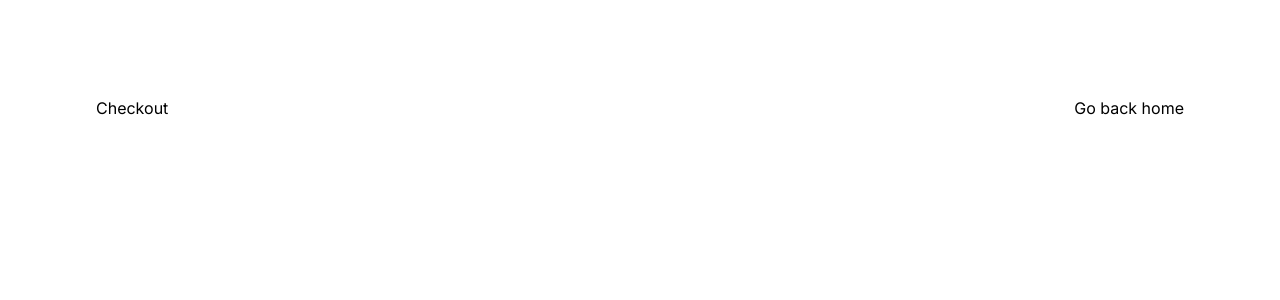
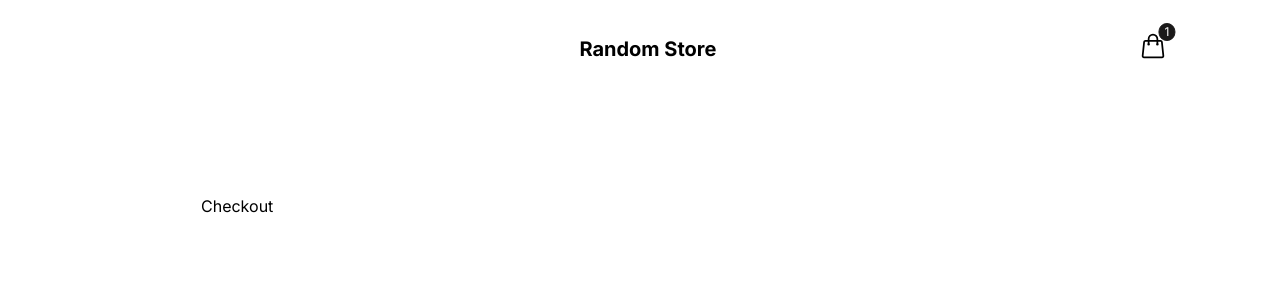
Before and after one commit to aizadrzo/Next-Storefront, a Next.js app: page /checkout in a window 1280 px wide. Shown: the top 300 px of the page. Built offline with nearby package versions, Linux system fonts and the light colour scheme.

Commit message:
added a bunch of stuff

```diff
--- a/package.json
+++ b/package.json
@@ -11,7 +11,8 @@
   "dependencies": {
     "next": "14.1.0",
     "react": "^18",
-    "react-dom": "^18"
+    "react-dom": "^18",
+    "tailwind-merge": "^2.2.1"
   },
   "devDependencies": {
     "@types/node": "^20",
--- a/src/app/checkout/page.tsx
+++ b/src/app/checkout/page.tsx
@@ -1,4 +1,3 @@
-import Link from "next/link";
 import React from "react";
 
 const Checkout = () => {
@@ -6,7 +5,6 @@ const Checkout = () => {
     <div className="flex min-h-screen flex-col p-24">
       <div className="flex items-center justify-between">
         <h1>Checkout</h1>
-        <Link href="/">Go back home</Link>
       </div>
       <div className="flex"></div>
     </div>
--- a/src/app/layout.tsx
+++ b/src/app/layout.tsx
@@ -1,6 +1,8 @@
 import type { Metadata } from "next";
 import { Inter } from "next/font/google";
 import "./globals.css";
+import { twMerge } from "tailwind-merge";
+import { Navbar } from "@/components";
 
 const inter = Inter({ subsets: ["latin"] });
 
@@ -16,7 +18,15 @@ export default function RootLayout({
 }>) {
   return (
     <html lang="en">
-      <body className={inter.className}>{children}</body>
+      <body
+        className={twMerge(
+          "mx-auto max-w-[1110px] px-5 min-h-screen flex flex-col",
+          inter.className
+        )}
+      >
+        <Navbar />
+        {children}
+      </body>
     </html>
   );
 }
--- a/src/app/page.tsx
+++ b/src/app/page.tsx
@@ -1,17 +1,12 @@
 "use client";
 import { ProductCard } from "@/components";
 import { useFetchProducts } from "@/hooks";
-import Link from "next/link";
 
 export default function Home() {
-  const { products } = useFetchProducts();
+  const { products, isLoading } = useFetchProducts();
 
   return (
-    <main className="flex min-h-screen flex-col px-5 lg:px-40 py-5">
-      <div className="flex justify-between items-center">
-        <h1>My Storefront</h1>
-        <Link href="/checkout">Checkout Page</Link>
-      </div>
+    <main className="py-5">
       <div className="grid grid-cols-1 md:grid-cols-2 lg:grid-cols-3 gap-5">
         {products?.map((product) => (
           <ProductCard
@@ -21,6 +16,7 @@ export default function Home() {
             title={product?.title}
             price={product?.price}
             category={product?.category}
+            isLoading={isLoading}
           />
         ))}
       </div>
--- a/src/app/products/[id]/page.tsx
+++ b/src/app/products/[id]/page.tsx
@@ -1,8 +1,7 @@
 "use client";
+import React from "react";
 import { SinglePageProduct } from "@/components";
 import { useFetchSingleProduct } from "@/hooks";
-import Link from "next/link";
-import React from "react";
 
 type ProductPage = {
   params: { id: string };
@@ -11,10 +10,7 @@ type ProductPage = {
 const ProductPage = ({ params }: ProductPage) => {
   const { singleProduct } = useFetchSingleProduct({ id: params.id });
   return (
-    <main className="flex min-h-screen flex-col px-5 lg:px-40 py-5">
-      <Link href="/" className="text-sm pb-[50px]">
-        Go back home
-      </Link>
+    <main className="grid place-content-center py-5">
       <SinglePageProduct
         image={singleProduct?.image}
         title={singleProduct?.title}
--- a/src/components/index.ts
+++ b/src/components/index.ts
@@ -1,2 +1,3 @@
 export { default as ProductCard } from "./product-card";
 export { default as SinglePageProduct } from "./single-page-product";
+export { default as Navbar } from "./navbar";
--- /dev/null
+++ b/src/components/navbar.tsx
@@ -0,0 +1,38 @@
+import React from "react";
+import Link from "next/link";
+
+const Navbar = () => {
+  return (
+    <nav className="navbar py-8 bg-base-100 sticky top-0 z-10">
+      <div className="navbar-start"></div>
+      <Link href="/">
+        <h1 className="navbar-center text-xl font-bold">Random Store</h1>
+      </Link>
+      <div className="navbar-end">
+        <Link href="/checkout">
+          <div className="indicator">
+            <span className="indicator-item badge badge-xs badge-secondary py-2 rounded-full">
+              1
+            </span>
+            <svg
+              xmlns="http://www.w3.org/2000/svg"
+              fill="none"
+              viewBox="0 0 24 24"
+              stroke-width="1.5"
+              stroke="currentColor"
+              className="w-7 h-7"
+            >
+              <path
+                stroke-linecap="round"
+                stroke-linejoin="round"
+                d="M15.75 10.5V6a3.75 3.75 0 1 0-7.5 0v4.5m11.356-1.993 1.263 12c.07.665-.45 1.243-1.119 1.243H4.25a1.125 1.125 0 0 1-1.12-1.243l1.264-12A1.125 1.125 0 0 1 5.513 7.5h12.974c.576 0 1.059.435 1.119 1.007ZM8.625 10.5a.375.375 0 1 1-.75 0 .375.375 0 0 1 .75 0Zm7.5 0a.375.375 0 1 1-.75 0 .375.375 0 0 1 .75 0Z"
+              />
+            </svg>
+          </div>
+        </Link>
+      </div>
+    </nav>
+  );
+};
+
+export default Navbar;
--- a/src/components/product-card.tsx
+++ b/src/components/product-card.tsx
@@ -14,23 +14,27 @@ const ProductCard = ({
   price,
 }: ProductCardType) => {
   return (
-    <div className="card p-5">
+    <div className="w-full card">
       <div className="border border-base-300 aspect-square grid place-content-center">
-        <img src={image} alt={title} className="w-auto h-36" />
+        <img src={image} alt={title} className="w-auto h-64 md:h-52 lg:h-36" />
       </div>
-      <div className="pt-5">
-        <small className="text-sm text-gray-600 uppercase">{category}</small>
+      <div className="card-body p-0 flex flex-col">
+        <div className="py-5">
+          <small className="text-xs text-base-content uppercase">
+            {category}
+          </small>
           <Link href={`products/${id}`}>
-          <h1 className="card-title link link-hover underline-offset-1">
+            <h1 className="card-title font-bold link link-hover underline-offset-1">
               {title}
             </h1>
           </Link>
-        <h3 className="pt-3">${price}</h3>
+          <h3 className="pt-5 text-base font-semibold">${price}</h3>
         </div>
-      <div className="card-action w-full mt-[38px]">
+        <div className="mt-auto card-actions">
           <button className="btn w-full btn-outline btn-secondary btn-md">
             ADD TO CART
           </button>
+        </div>
       </div>
     </div>
   );
--- a/src/components/single-page-product.tsx
+++ b/src/components/single-page-product.tsx
@@ -11,14 +11,14 @@ const SinglePageProduct = ({
   rating,
 }: SingleProductPageProps) => (
   <div className="grid grid-cols-1 md:grid-cols-2 gap-[60px] items-start">
-    <div className="border border-base-200 grid place-content-center p-10">
-      <img src={image} alt={title} className="w-[300px] h-auto" />
+    <div className="border border-base-300 aspect-square p-10 lg:p-20 flex items-center justify-center">
+      <img src={image} alt={title} className="w-[300px] lg:w-[450px] h-auto" />
     </div>
     <div className="space-y-12">
       <div className="space-y-5">
         <h1 className="uppercase text-xl font-bold">{title}</h1>
         <p>{rating?.count}</p>
-        <h2 className="text-3xl font-semibold">$ {price}</h2>
+        <h2 className="text-2xl font-semibold">$ {price}</h2>
         <p className="text-sm">{description}</p>
       </div>
       <div className="w-full flex flex-col gap-y-3">
```
Also changed, not shown: 1 other file (tests, documents, lock files or other folders). Lines whose indentation alone changed are shown as unchanged.
